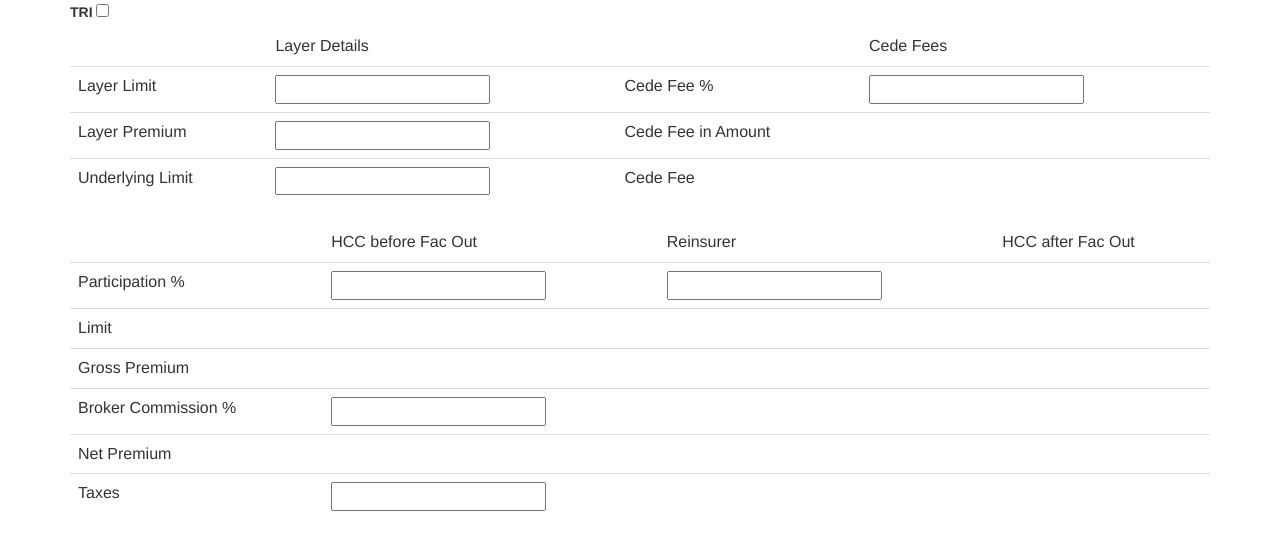
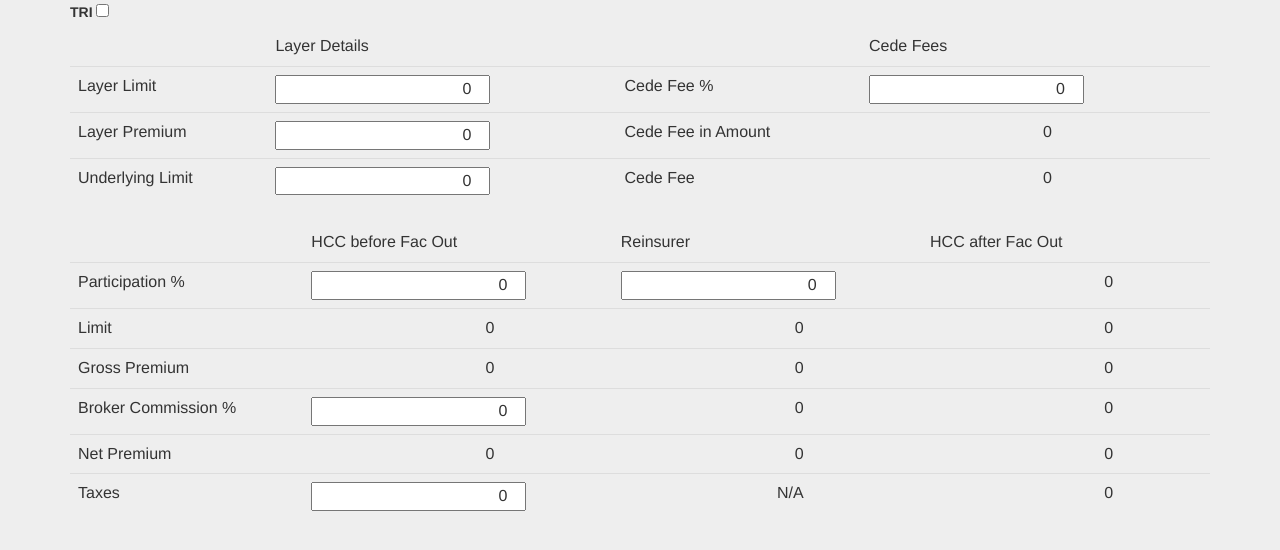
Before and after one commit to pearpages/facout-calculator, a website: page index.html in a window 1280 px wide. Drawn offline with nearby package versions, Linux system fonts and the light colour scheme.

Commit message:
layout done

```diff
--- a/index.html
+++ b/index.html
@@ -1,6 +1,7 @@
 <html>
     <head>
         <link rel="stylesheet" href="node_modules/bootstrap/dist/css/bootstrap.css">
+        <link rel="stylesheet" href="js/facout-calculator/styles.css">
 
         <script src="node_modules/angular/angular.js"></script>
         <script src="js/facout-calculator/facout-calculator.js"></script>
--- a/js/facout-calculator/facout-calculator.component.html
+++ b/js/facout-calculator/facout-calculator.component.html
@@ -1,4 +1,4 @@
-<label>TRI <input type="checkbox"></label>
+<label>TRI <input type="checkbox" ng-model="model.lob"></label>
 
 <table class="table">
     <thead>
@@ -10,21 +10,21 @@
     <tbody>
         <tr>
             <td>Layer Limit</td>
-            <td><input type="text"></td>
+            <td><input type="number" ng-model="model.layerLimit"></td>
             <td>Cede Fee %</td>
-            <td><input type="text"></td>
+            <td><input type="number" ng-model="model.cededFeePercentage"></td>
         </tr>
         <tr>
             <td>Layer Premium</td>
-            <td><input type="text"></td>
+            <td><input type="number" ng-model="model.layerPremium"></td>
             <td>Cede Fee in Amount</td>
-            <td></td>
+            <td><span class="number">{{model.getCedeFeeInAmount()}}</span></td>
         </tr>
         <tr>
             <td>Underlying Limit</td>
-            <td><input type="text"></td>
+            <td><input type="number" ng-model="model.underlyingLimit"></td>
             <td>Cede Fee</td>
-            <td></td>
+            <td><span class="number">{{model.getCedeFee()}}</span></td>
         </tr>
     </tbody>
 </table>
@@ -39,39 +39,39 @@
     <tbody>
         <tr>
             <td>Participation %</td>
-            <td><input type="text"></td>
-            <td><input type="text"></td>
-            <td></td>
+            <td><input type="number" ng-model="model.beforeParticipationPercentage"></td>
+            <td><input type="number" ng-model="model.reinsurerParticipationPercentage"></td>
+            <td><span class="number">{{model.getAfterParticipationPercentage()}}</span></td>
         </tr>
         <tr>
             <td>Limit</td>
-            <td></td>
-            <td></td>
-            <td></td>
+            <td><span class="number">{{model.getBeforeLimit()}}</span></td>
+            <td><span class="number">{{model.getReinsurerLimit()}}</span></td>
+            <td><span class="number">{{model.getAfterLimit()}}</span></td>
         </tr>
         <tr>
             <td>Gross Premium</td>
-            <td></td>
-            <td></td>
-            <td></td>
+            <td><span class="number">{{model.getBeforeGrossPremium()}}</span></td>
+            <td><span class="number">{{model.getReinsurerGrossPremium()}}</span></td>
+            <td><span class="number">{{model.getAfterGrossPremium()}}</span></td>
         </tr>
         <tr>
             <td>Broker Commission %</td>
-            <td><input type="text"></td>
-            <td></td>
-            <td></td>
+            <td><input type="number" ng-model="model.beforeBrokerCommissionPercentage"></td>
+            <td><span class="number">{{model.getReinsurerBrokerCommissionPercentage()}}</span></td>
+            <td><span class="number">{{model.getAfterBrokerCommissionPercentage()}}</span></td>
         </tr>
         <tr>
             <td>Net Premium</td>
-            <td></td>
-            <td></td>
-            <td></td>
+            <td><span class="number">{{model.getBeforeNetPremium()}}</span></td>
+            <td><span class="number">{{model.getReinsurerNetPremium()}}</span></td>
+            <td><span class="number">{{model.getAfterNetPremium()}}</span></td>
         </tr>
         <tr>
             <td>Taxes</td>
-            <td><input type="text"></td>
-            <td></td>
-            <td></td>
+            <td><input type="number" ng-model="model.beforeTaxes"></td>
+            <td><span class="number">{{model.getReinsurerTaxes()}}</span></td>
+            <td><span class="number">{{model.getAfterTaxes()}}</span></td>
         </tr>
     </tbody>
 </table>
--- a/js/facout-calculator/facout-calculator.component.js
+++ b/js/facout-calculator/facout-calculator.component.js
@@ -7,6 +7,130 @@
        controllerAs: 'model',
        controller: function () {
            var model = this;
+
+           model.lob = false;
+           /* layer details */
+           model.layerLimit = 0;
+           model.layerPremium = 0;
+           model.underlyingLimit = 0;
+           /* cede fees */
+           model.cededFeePercentage = 0;
+           model.cedeFeeInAmount = 0;
+           model.cedeFee = 0;
+           /* HCC Before Fac Out */
+           model.beforeParticipationPercentage = 0;
+           model.beforeLimit = 0;
+           model.beforeGrossPremium = 0;
+           model.beforeBrokerCommissionPercentage = 0;
+           model.beforeNetPremium = 0;
+           model.beforeTaxes = 0;
+           /* Reinsurer */
+           model.reinsurerParticipationPercentage = 0;
+           model.reinsurerLimit = 0;
+           model.reinsurerGrossPremium = 0;
+           model.reinsurerBrokerCommissionPercentage = 0;
+           model.reinsurerNetPremium = 0;
+           model.reinsurerNetPremium = 0;
+           model.reinsurerTaxes = 'N/A';
+           /* HCC After Fa Out */
+           model.afterParticipationPercentage = 0;
+           model.afterLimit = 0;
+           model.afterGrossPremium = 0;
+           model.afterBrokerCommissionPercentage = 0;
+           model.afterNetPremium = 0;
+           model.afterTaxes = 0;
+
+           /* Interface */
+           model.getCedeFeeInAmount = getCedeFeeInAmount;
+           model.getCedeFee = getCedeFee;
+
+           model.getBeforeLimit = getBeforeLimit;
+           model.getAfterLimit = getAfterLimit;
+           model.getReinsurerLimit = getReinsurerLimit;
+
+           model.getAfterGrossPremium = getAfterGrossPremium;
+           model.getBeforeGrossPremium = getBeforeGrossPremium;
+           model.getReinsurerGrossPremium = getReinsurerGrossPremium;
+
+           model.getBeforeNetPremium = getBeforeNetPremium;
+           model.getAfterNetPremium = getAfterNetPremium;
+           model.getReinsurerNetPremium = getReinsurerNetPremium;
+
+           model.getReinsurerBrokerCommissionPercentage = getReinsurerBrokerCommissionPercentage;
+           model.getAfterBrokerCommissionPercentage = getAfterBrokerCommissionPercentage;
+
+           model.getReinsurerTaxes = getReinsurerTaxes;
+           model.getAfterTaxes = getAfterTaxes;
+
+           model.getAfterParticipationPercentage = getAfterParticipationPercentage;
+
+           function getReinsurerTaxes() {
+               return model.reinsurerTaxes;
+           }
+
+           function getAfterTaxes() {
+               return model.afterTaxes;
+           }
+
+           function getAfterBrokerCommissionPercentage() {
+               return model.afterBrokerCommissionPercentage;
+           }
+
+           function getReinsurerBrokerCommissionPercentage() {
+               return model.reinsurerBrokerCommissionPercentage;
+           }
+
+           function getBeforeGrossPremium () {
+               return model.beforeGrossPremium;
+           }
+
+           function getAfterGrossPremium() {
+               return model.afterGrossPremium;
+           }
+
+           function getReinsurerGrossPremium() {
+               return model.reinsurerGrossPremium;
+           }
+
+           function getAfterParticipationPercentage() {
+               return model.afterParticipationPercentage;
+           }
+
+           function getCedeFeeInAmount() {
+               return model.cedeFeeInAmount;
+           }
+
+           function getCedeFee() {
+               return model.cedeFee;
+           }
+
+           function getBeforeLimit() {
+               return model.beforeLimit;
+           }
+
+           function getAfterLimit() {
+               return model.afterLimit;
+           }
+
+           function getReinsurerLimit() {
+               return model.reinsurerLimit;
+           }
+
+           function getGrossPremium() {
+               return model.grossPremium;
+           }
+
+           function getBeforeNetPremium() {
+               return model.beforeNetPremium;
+           }
+
+           function getAfterNetPremium() {
+               return model.afterNetPremium;
+           }
+
+           function getReinsurerNetPremium() {
+               return model.reinsurerNetPremium;
+           }
        }
    });
 })();
--- /dev/null
+++ b/js/facout-calculator/styles.css
@@ -0,0 +1,12 @@
+body{
+    background-color:#eee;
+}
+input[type="number"] {
+    text-align:right;
+}
+span.number {
+    display:block;
+    padding-right: 16px;
+    width: 199px;
+    text-align: right;
+}
```
